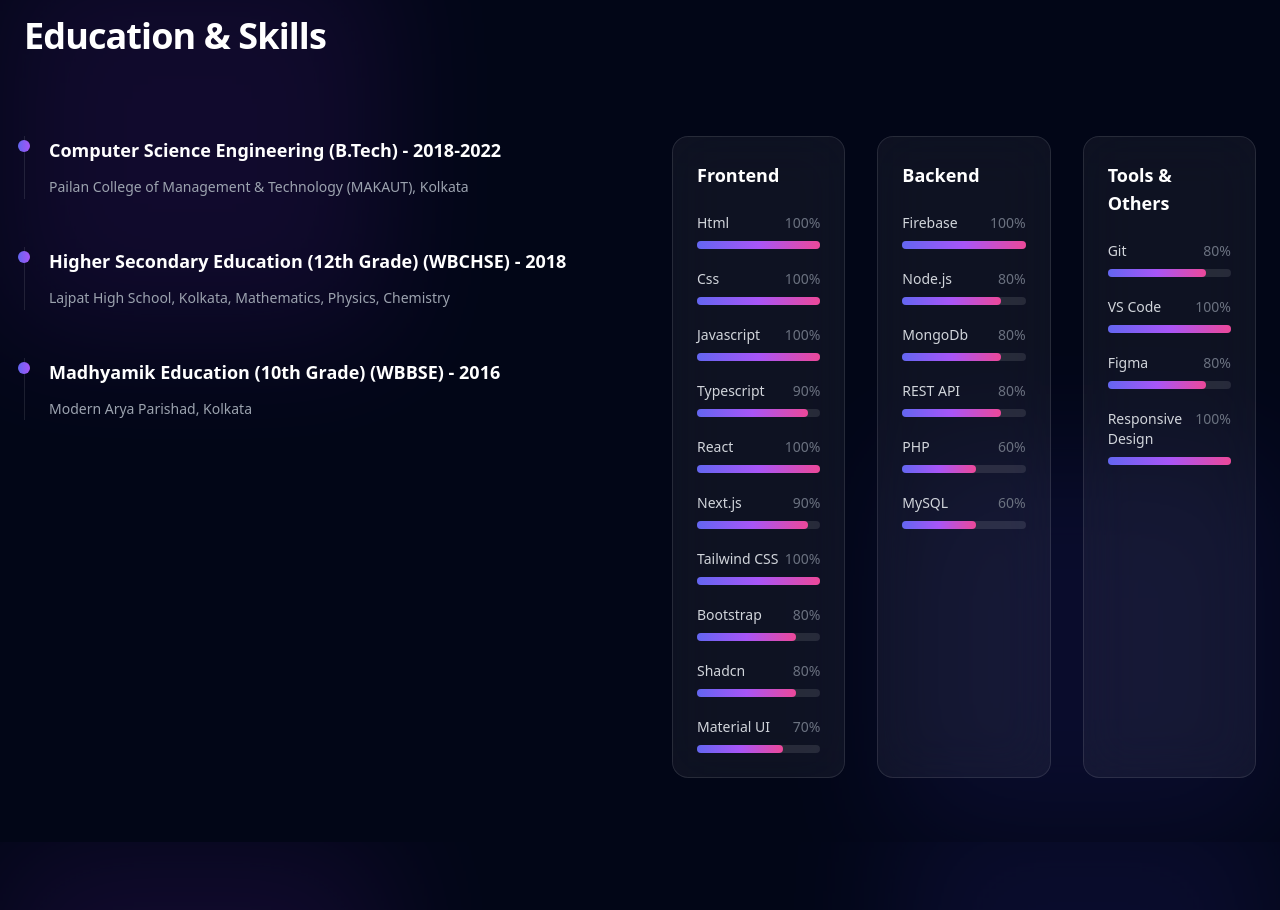
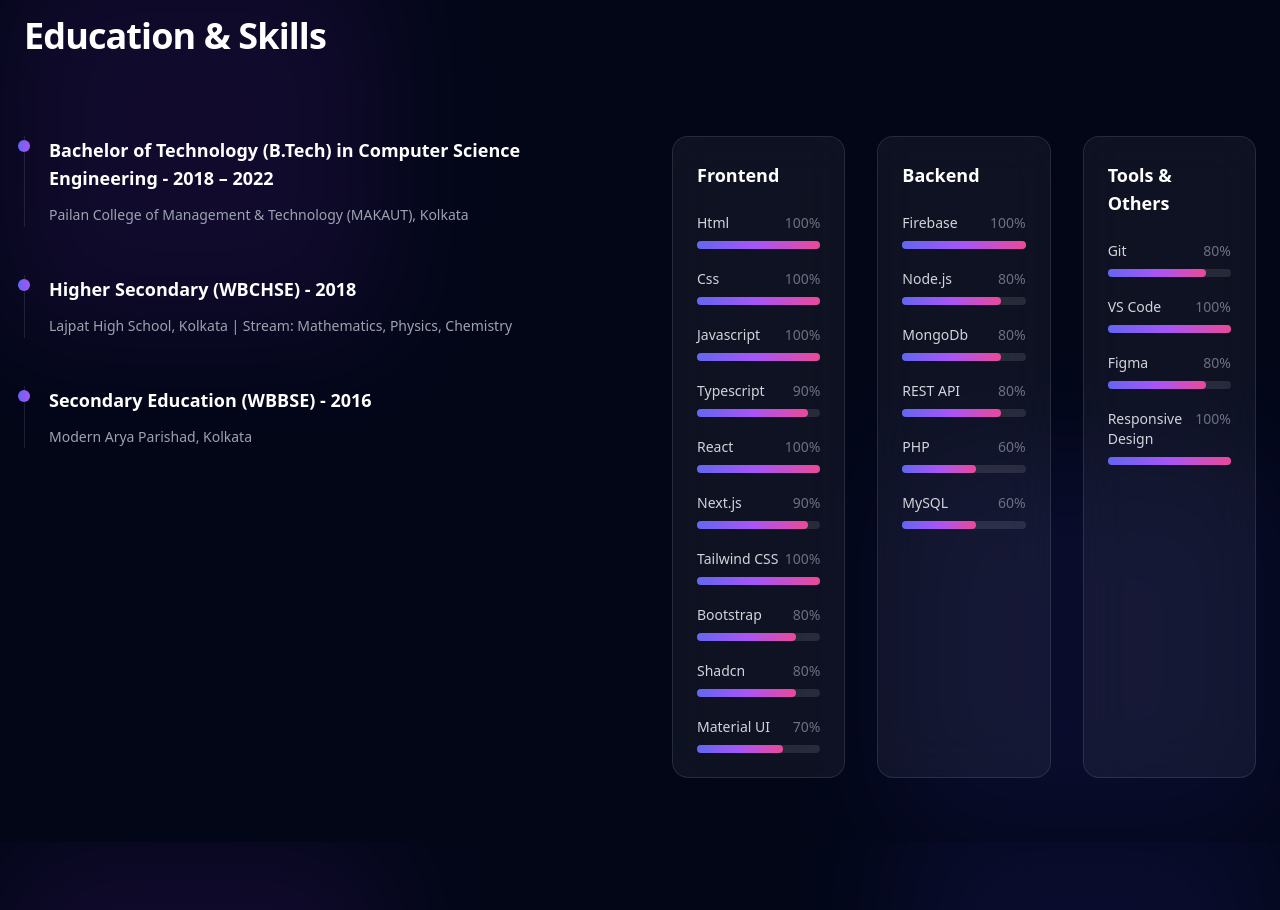
Before and after one commit to Mdsamir92/My-Portfolio, a React (Vite) app: page /about in a window 1280 px wide. Shown: the part 1260-2170 px from the top of the page. Built offline with nearby package versions, Linux system fonts and the light colour scheme; a web font is replaced by a local one.

Commit message:
Update Education.jsx

```diff
--- a/src/component/Education.jsx
+++ b/src/component/Education.jsx
@@ -3,25 +3,24 @@ import { Circle } from "lucide-react";
 
 const education = [
   {
-    title: "Computer Science Engineering (B.Tech)",
-    year: "2018-2022",
+    title:
+      "Bachelor of Technology (B.Tech) in Computer Science Engineering",
+    year: "2018 – 2022",
     description:
       "Pailan College of Management & Technology (MAKAUT), Kolkata",
   },
   {
-    title: "Higher Secondary Education (12th Grade) (WBCHSE)",
+    title: "Higher Secondary (WBCHSE)",
     year: "2018",
     description:
-      "Lajpat High School, Kolkata, Mathematics, Physics, Chemistry",
+      "Lajpat High School, Kolkata | Stream: Mathematics, Physics, Chemistry",
   },
   {
-    title: "Madhyamik Education (10th Grade) (WBBSE)  ",
+    title: "Secondary Education (WBBSE)",
     year: "2016",
-    description:
-      "Modern Arya Parishad, Kolkata",
+    description: "Modern Arya Parishad, Kolkata",
   },
 ];
-
 const skillCategories = [
   {
     category: "Frontend",
```
